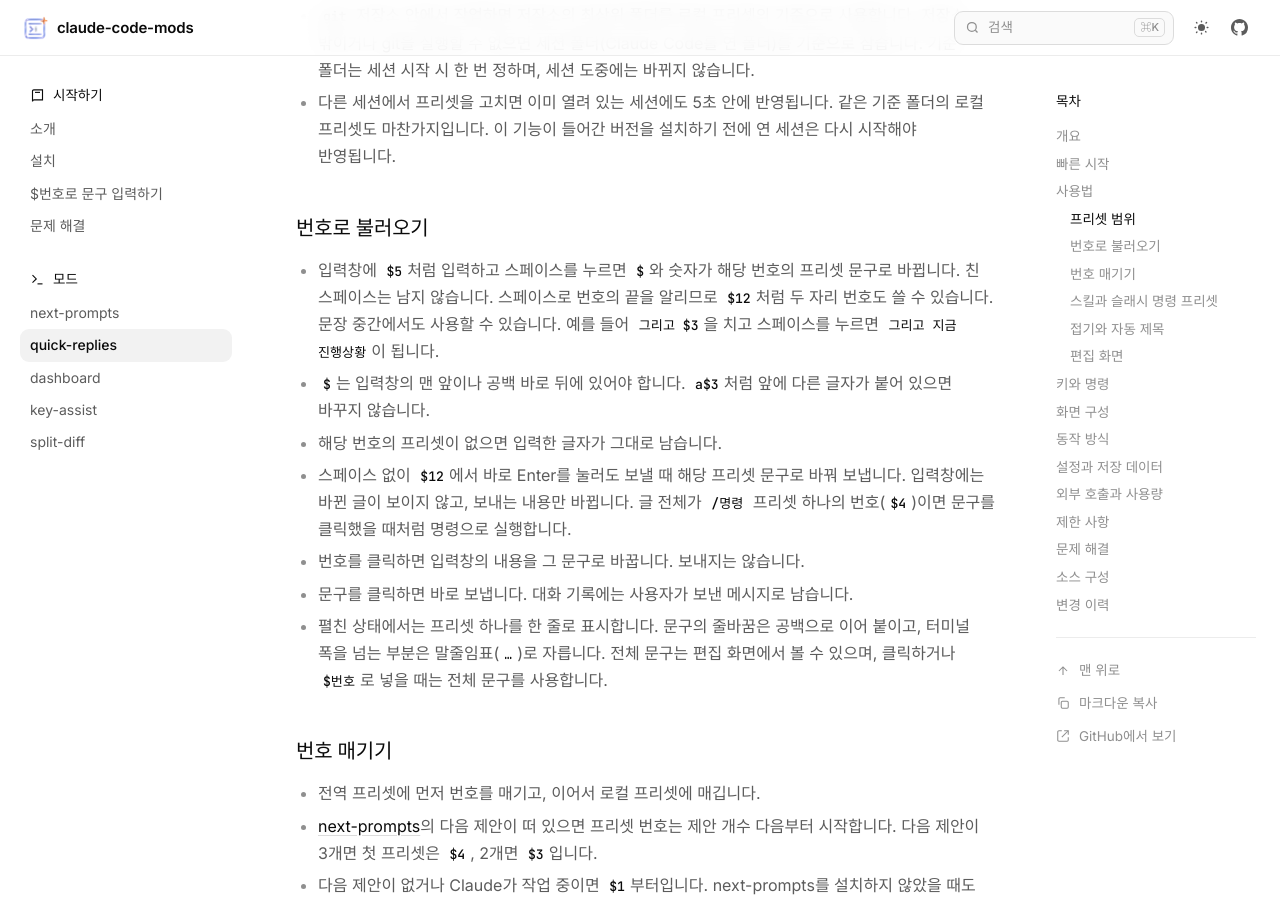
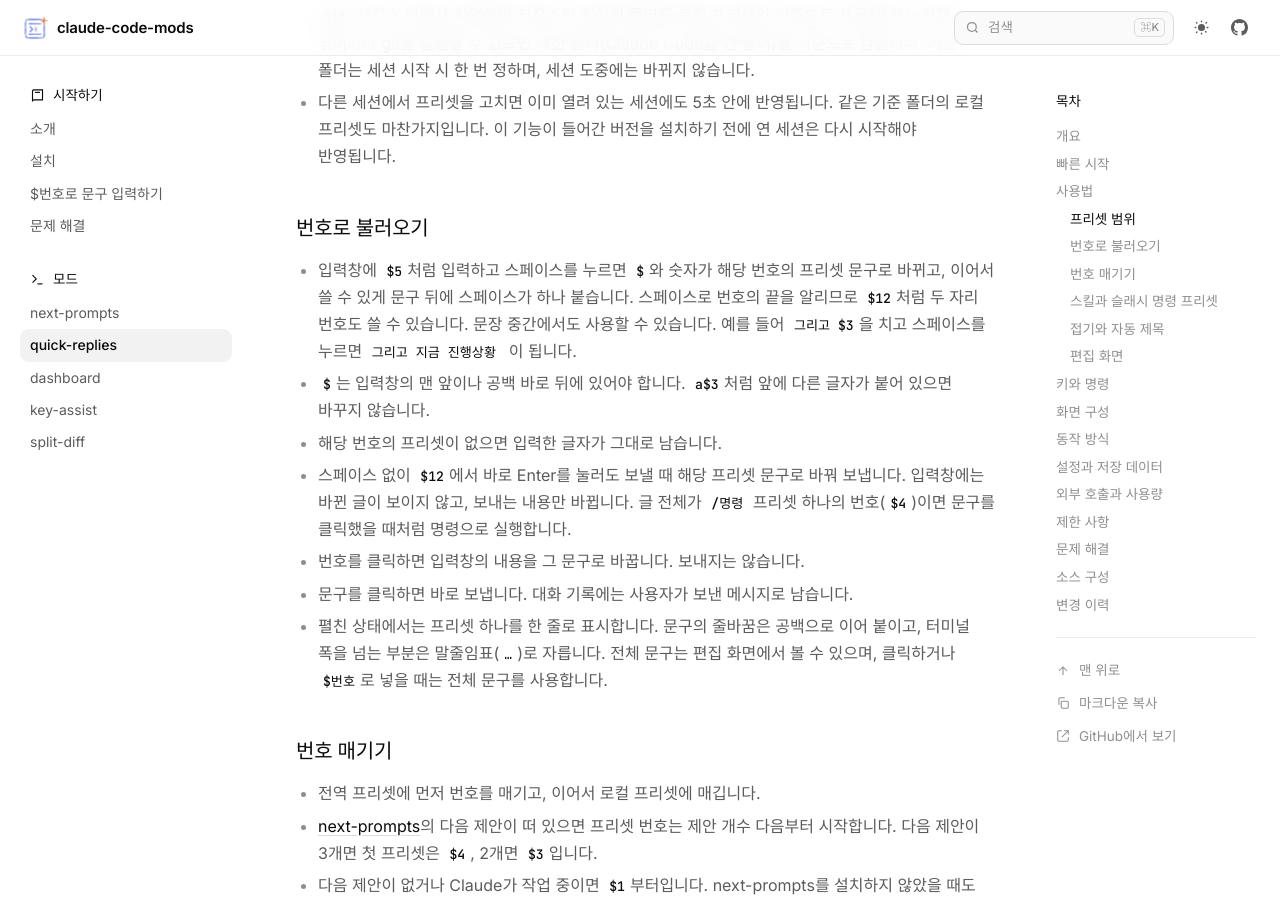
Before and after one commit to oobg/claude-code-mods, a Jekyll site: the page built from docs/quick-replies.md, in a window 1280 px wide and 900 px high, scrolled down 2466 px. Built offline with Jekyll 4.4.1, drawn with Linux system fonts in a browser that asks for light colours; some web fonts are replaced; our own code applies the rules of GitHub Pages for plain Markdown files; comment, search, counter and statistics services are not loaded; some of the changed text lies outside the part shown.

Commit message:
feat(quick-replies, next-prompts): $번호를 바꾸면 문구 뒤에 스페이스를 하나 붙이기 (0.13.2, 0.8.1)
`$2`를 치고 스페이스를 누르면 문구로 바뀌면서 친 스페이스까지 사라져,
이어 쓰려면 스페이스를 한 번 더 눌러야 했다. 바뀐 문구 뒤에 스페이스를
하나 붙인다. Enter로 보낼 때 바꾸는 경우는 그대로 둔다.
문서와 substitute, preset, undo 장면 GIF도 이에 맞춘다.

Co-Authored-By: Claude Opus 5.5 <noreply@anthropic.com>

```diff
--- a/docs/quick-replies.md
+++ b/docs/quick-replies.md
@@ -79,7 +79,7 @@
 
 ### 번호로 불러오기
 
-- 입력창에 `$5`처럼 입력하고 스페이스를 누르면 `$`와 숫자가 해당 번호의 프리셋 문구로 바뀝니다. 친 스페이스는 남지 않습니다. 스페이스로 번호의 끝을 알리므로 `$12`처럼 두 자리 번호도 쓸 수 있습니다. 문장 중간에서도 사용할 수 있습니다. 예를 들어 `그리고 $3`을 치고 스페이스를 누르면 `그리고 지금 진행상황`이 됩니다.
+- 입력창에 `$5`처럼 입력하고 스페이스를 누르면 `$`와 숫자가 해당 번호의 프리셋 문구로 바뀌고, 이어서 쓸 수 있게 문구 뒤에 스페이스가 하나 붙습니다. 스페이스로 번호의 끝을 알리므로 `$12`처럼 두 자리 번호도 쓸 수 있습니다. 문장 중간에서도 사용할 수 있습니다. 예를 들어 `그리고 $3`을 치고 스페이스를 누르면 `그리고 지금 진행상황 `이 됩니다.
 - `$`는 입력창의 맨 앞이나 공백 바로 뒤에 있어야 합니다. `a$3`처럼 앞에 다른 글자가 붙어 있으면 바꾸지 않습니다.
 - 해당 번호의 프리셋이 없으면 입력한 글자가 그대로 남습니다.
 - 스페이스 없이 `$12`에서 바로 Enter를 눌러도 보낼 때 해당 프리셋 문구로 바꿔 보냅니다. 입력창에는 바뀐 글이 보이지 않고, 보내는 내용만 바뀝니다. 글 전체가 `/명령` 프리셋 하나의 번호(`$4`)이면 문구를 클릭했을 때처럼 명령으로 실행합니다.
@@ -168,7 +168,7 @@
 
 | 입력 | 동작 | 조건 |
 | --- | --- | --- |
-| `$1 `, `$12 `처럼 번호 뒤 스페이스 | `$`, 숫자, 친 스페이스를 그 번호 프리셋의 문구로 바꿉니다 | `$`가 맨 앞이나 공백 뒤. 한 글자씩 친 경우만(붙여넣기 제외). 그 번호의 프리셋이 있을 때 |
+| `$1 `, `$12 `처럼 번호 뒤 스페이스 | `$`, 숫자, 친 스페이스를 그 번호 프리셋의 문구와 스페이스 하나로 바꿉니다 | `$`가 맨 앞이나 공백 뒤. 한 글자씩 친 경우만(붙여넣기 제외). 그 번호의 프리셋이 있을 때 |
 | `$e` | 편집 화면을 엽니다. 친 `$e`는 남기지 않습니다 | `$` 위치 조건은 위와 같습니다. 소문자만 |
 | `$0` | 프리셋을 접거나 폅니다. 친 `$0`은 남기지 않습니다 | `$` 위치 조건은 위와 같습니다 |
 
@@ -260,7 +260,7 @@
 - 선택 영역을 덮어쓰지 않고 커서 위치에 글자를 입력해야 합니다.
 - 커서 바로 앞 글자가 `$`이고, 그 `$`가 입력창 맨 앞이거나 공백 바로 뒤에 있습니다.
 
-`typedNumber`는 번호를 판정합니다. 한 번의 키 입력으로 스페이스를 쳤고 선택 영역이 없으며, 커서 앞이 `$` 뒤에 `1`~`9`로 시작하는 숫자가 이어진 모양이고 그 `$`가 입력창 맨 앞이거나 공백 바로 뒤일 때 번호와 `$`의 위치를 반환합니다. 문구로 치환할 때는 `$`부터 친 스페이스까지 함께 바꿉니다.
+`typedNumber`는 번호를 판정합니다. 한 번의 키 입력으로 스페이스를 쳤고 선택 영역이 없으며, 커서 앞이 `$` 뒤에 `1`~`9`로 시작하는 숫자가 이어진 모양이고 그 `$`가 입력창 맨 앞이거나 공백 바로 뒤일 때 번호와 `$`의 위치를 반환합니다. 문구로 치환할 때는 `$`부터 친 스페이스까지 함께 바꾸고, 문구 뒤에 스페이스를 하나 붙입니다.
 
 번호 계산
 
@@ -380,6 +380,7 @@
 
 ## 변경 이력
 
+- **0.13.2**: `$번호` 뒤에 스페이스를 쳐서 바꾸면 문구 뒤에 스페이스를 하나 붙여, 바로 이어서 쓸 수 있습니다.
 - **0.13.1**: 편집 화면에서 고르기 전 안내 문구를 "입력창에 j, k 또는 프리셋 번호를 쳐서 고르면…"으로 다듬었습니다.
 - **0.13.0**: 입력창에 `$번호` 뒤 스페이스를 쳐야 문구로 바뀌어 `$12`처럼 두 자리 번호도 쓸 수 있습니다. 스페이스 없이 바로 Enter를 눌러도 보낼 때 문구로 바꿉니다. 번호는 9개 제한 없이 모든 프리셋에 붙습니다. 펼친 프리셋은 한 줄로 보이고 넘치면 말줄임표로 자릅니다. 편집 화면은 vim처럼 `j`/`k`, `gg`/`G`, `J`/`K`, `i`, `o`, `dd`, `u`로 동작하고, 입력창 아래 안내 줄에 `-- NORMAL --`/`-- INSERT --`를 보입니다.
 - **0.12.0**: 다른 세션에서 고친 프리셋을 열려 있는 세션에도 5초 안에 반영합니다.
--- a/mods/next-prompts/.claude-plugin/plugin.json
+++ b/mods/next-prompts/.claude-plugin/plugin.json
@@ -1,6 +1,6 @@
 {
   "name": "next-prompts",
-  "version": "0.8.0",
+  "version": "0.8.1",
   "description": "턴이 끝나면 다음에 보낼 만한 프롬프트 2~3개를 입력창 위에 제안합니다. 입력창에 $1처럼 입력하면 해당 문구로 바뀝니다. 번호를 클릭하면 초안으로 넣고, 문구를 클릭하면 바로 보냅니다",
   "author": {
     "name": "oobg"
--- a/mods/next-prompts/hooks/band.ts
+++ b/mods/next-prompts/hooks/band.ts
@@ -49,7 +49,7 @@ export function typedAfterDollar(e: PromptEditInput): string | undefined {
 }
 
 // `$12`처럼 번호를 친 뒤 스페이스를 치면 그 번호와 `$`의 자리를 낸다. 스페이스로 끝을 알려야 두 자리 번호도 고를 수 있다.
-// `$`는 글 처음이나 공백 뒤에 있어야 한다. 바꿀 때는 `next({ ...e, start: typed.start, inputText: 문구 })`로 `$`부터 스페이스까지 덮는다.
+// `$`는 글 처음이나 공백 뒤에 있어야 한다. 바꿀 때는 `next({ ...e, start: typed.start, inputText: 문구 + ' ' })`로 `$`부터 친 스페이스까지 덮고, 이어 쓰기 좋게 문구 뒤에 스페이스 하나를 붙인다.
 export function typedNumber(e: PromptEditInput): { n: number; start: number } | undefined {
   if (e.key === undefined || e.inputText !== ' ' || e.start !== e.end) {
     return undefined
--- a/mods/next-prompts/hooks/register.tsx
+++ b/mods/next-prompts/hooks/register.tsx
@@ -115,7 +115,7 @@ export const register: Register = on => {
       const list = (await read($, suggestions)).filter(item => typeof item === 'string')
       const text = list[typed.n - 1]
       if (text !== undefined) {
-        return next({ ...e, start: typed.start, inputText: text })
+        return next({ ...e, start: typed.start, inputText: `${text} ` })
       }
     }
     return next(e)
--- a/mods/quick-replies/.claude-plugin/plugin.json
+++ b/mods/quick-replies/.claude-plugin/plugin.json
@@ -1,6 +1,6 @@
 {
   "name": "quick-replies",
-  "version": "0.13.1",
+  "version": "0.13.2",
   "description": "전역과 로컬(저장소별) 프리셋 문구를 입력창 위에 버튼으로 표시합니다. $4처럼 입력하면 해당 문구로 바뀌고, 문구를 클릭하면 바로 보냅니다. /스킬도 실행할 수 있으며, $e로 편집 화면을 열거나 $0으로 프리셋을 한 줄로 접을 수 있습니다",
   "types": "./types/index.d.ts",
   "license": "MIT",
--- a/mods/quick-replies/hooks/band.ts
+++ b/mods/quick-replies/hooks/band.ts
@@ -49,7 +49,7 @@ export function typedAfterDollar(e: PromptEditInput): string | undefined {
 }
 
 // `$12`처럼 번호를 친 뒤 스페이스를 치면 그 번호와 `$`의 자리를 낸다. 스페이스로 끝을 알려야 두 자리 번호도 고를 수 있다.
-// `$`는 글 처음이나 공백 뒤에 있어야 한다. 바꿀 때는 `next({ ...e, start: typed.start, inputText: 문구 })`로 `$`부터 스페이스까지 덮는다.
+// `$`는 글 처음이나 공백 뒤에 있어야 한다. 바꿀 때는 `next({ ...e, start: typed.start, inputText: 문구 + ' ' })`로 `$`부터 친 스페이스까지 덮고, 이어 쓰기 좋게 문구 뒤에 스페이스 하나를 붙인다.
 export function typedNumber(e: PromptEditInput): { n: number; start: number } | undefined {
   if (e.key === undefined || e.inputText !== ' ' || e.start !== e.end) {
     return undefined
--- a/mods/quick-replies/hooks/register.tsx
+++ b/mods/quick-replies/hooks/register.tsx
@@ -413,7 +413,7 @@ export const register: Register = on => {
       const presets = await current($)
       const reply = [...presets.global, ...presets.project][typedN.n - 1 - (await suggestionCount($))]
       if (reply !== undefined) {
-        return next({ ...e, start: typedN.start, inputText: reply.text })
+        return next({ ...e, start: typedN.start, inputText: `${reply.text} ` })
       }
     }
     return next(e)
```
Also changed, not shown: other parts of docs/quick-replies.md (+1 -1 lines), docs/next-prompts.md (+6 -5 lines), mods/next-prompts/tests/next-prompts.test.tsx (+3 -3 lines), mods/quick-replies/tests/quick-replies.test.tsx (+5 -5 lines), docs/images/showcase/preset-dark.gif, docs/images/showcase/preset-light.gif, docs/images/showcase/substitute-dark.gif, docs/images/showcase/substitute-light.gif, docs/images/showcase/undo-dark.gif, docs/images/showcase/undo-light.gif.
